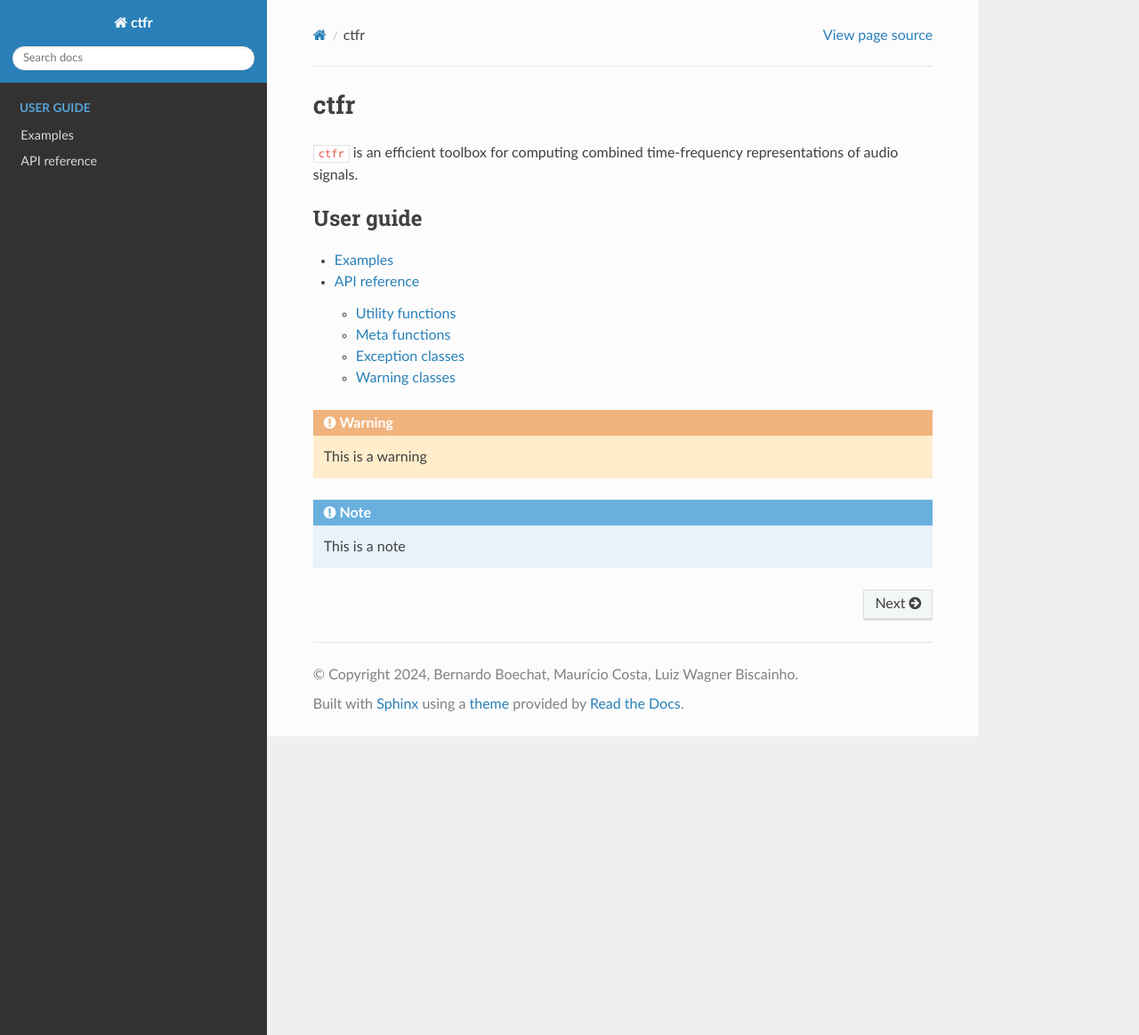
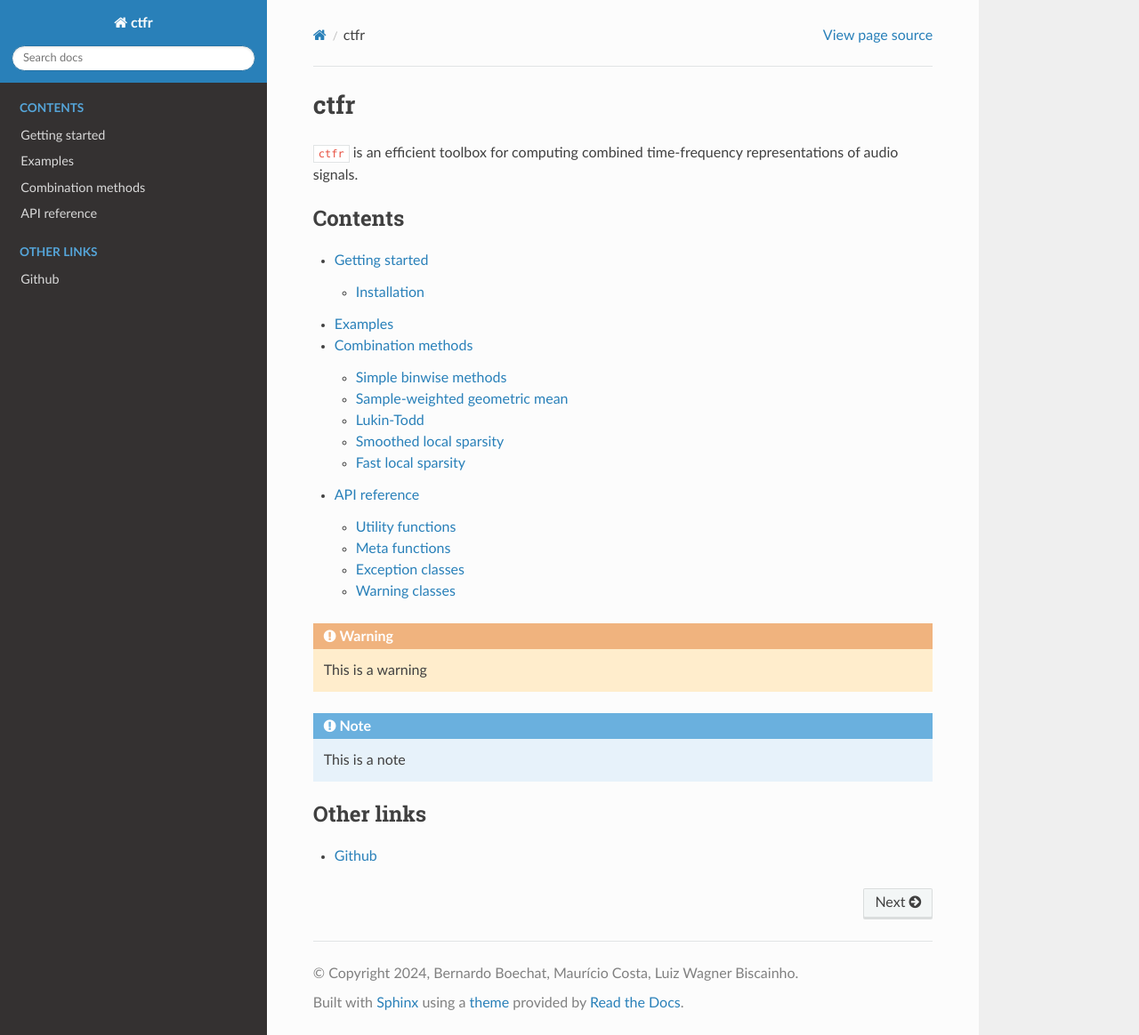
Before and after one commit to b-boechat/ctfr, a Sphinx documentation site: the page built from docs/index.rst, in a window 1280 px wide and 1164 px high. Shown: the whole window at 89% size. Built offline with Sphinx 7.4.7 and the Read the Docs theme 3.1.0, drawn with Linux system fonts in a browser that asks for light colours; formulas are drawn with MathJax 3.

Commit message:
Populate the documentation.

```diff
--- /dev/null
+++ b/docs/combination_methods/binwise.rst
@@ -0,0 +1,2 @@
+Simple binwise methods
+======================
--- /dev/null
+++ b/docs/combination_methods/fls.rst
@@ -0,0 +1,2 @@
+Fast local sparsity
+===================
--- /dev/null
+++ b/docs/combination_methods/index.rst
@@ -0,0 +1,11 @@
+Combination methods
+===================
+
+.. toctree::
+   :maxdepth: 3
+
+   binwise
+   swgm
+   lt
+   sls
+   fls
--- /dev/null
+++ b/docs/combination_methods/lt.rst
@@ -0,0 +1,2 @@
+Lukin-Todd
+==========
--- /dev/null
+++ b/docs/combination_methods/sls.rst
@@ -0,0 +1,2 @@
+Smoothed local sparsity
+=======================
--- /dev/null
+++ b/docs/combination_methods/swgm.rst
@@ -0,0 +1,2 @@
+Sample-weighted geometric mean
+===============================
--- /dev/null
+++ b/docs/getting_started/index.rst
@@ -0,0 +1,7 @@
+Getting started
+===============
+
+.. toctree::
+   :maxdepth: 3
+
+   installation
--- a/docs/index.rst
+++ b/docs/index.rst
@@ -12,15 +12,21 @@ ctfr
 
 .. toctree::
    :maxdepth: 2
-   :caption: User guide
+   :caption: Contents
 
+   getting_started/index
    gallery_examples/index
-   api/api
-
+   combination_methods/index
+   api/index
 
 .. warning::
    This is a warning
 
-
 .. note::
    This is a note
+
+.. toctree::
+   :maxdepth: 2
+   :caption: Other links
+
+   Github <https://github.com/b-boechat/ctfr>
--- a/docs/requirements.txt
+++ b/docs/requirements.txt
@@ -3,3 +3,4 @@ sphinx-rtd-theme
 sphinx-gallery
 pandoc
 pypandoc
+myst-parser
```
Also changed, not shown: docs/getting_started/installation.rst (added, +33 -0 lines), docs/api/index.rst (renamed from docs/api/api.rst), 2 other files.
